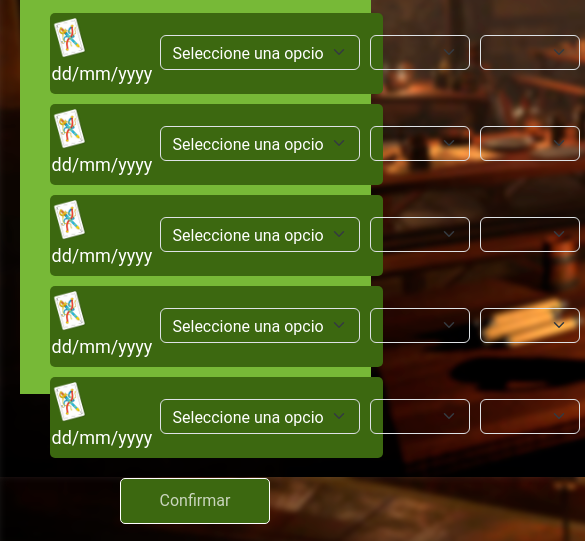
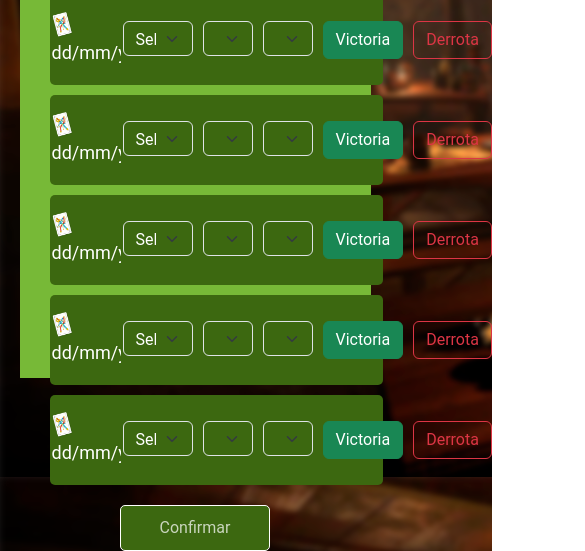
Before and after one commit to MircoDalmasso/PreEntrega3Dalmasso, a website: page pages/partidas-arch.html in a window 390 px wide. Shown: the part 323-874 px from the top of the page, 585 px wide, since content can reach past the window. Drawn offline with nearby package versions, Linux system fonts and the light colour scheme.

Commit message:
Responsive y ultimos cambios

```diff
--- a/pages/partidas-arch.html
+++ b/pages/partidas-arch.html
@@ -145,10 +145,10 @@
                                 </select>
 
                                 <!--VICTORIA / DERROTA -->
-                                <input type="radio" class="btn-check" name="options-outlined" id="success-outlined1" autocomplete="off" checked>
+                                <input type="radio" class="btn-check" name="options-outlined1" id="success-outlined1" autocomplete="off" checked>
                                 <label class="btn btn-outline-success" for="success-outlined1">Victoria</label>
 
-                                <input type="radio" class="btn-check" name="options-outlined" id="danger-outlined1" autocomplete="off">
+                                <input type="radio" class="btn-check" name="options-outlined1" id="danger-outlined1" autocomplete="off">
                                 <label class="btn btn-outline-danger" for="danger-outlined1">Derrota</label>
                             </div>
                     </div>
@@ -234,10 +234,10 @@
                             </select>
 
                             <!--VICTORIA / DERROTA -->
-                            <input type="radio" class="btn-check" name="options-outlined" id="success-outlined2" autocomplete="off" checked>
+                            <input type="radio" class="btn-check" name="options-outlined2" id="success-outlined2" autocomplete="off" checked>
                             <label class="btn btn-outline-success" for="success-outlined2">Victoria</label>
 
-                            <input type="radio" class="btn-check" name="options-outlined" id="danger-outlined2" autocomplete="off">
+                            <input type="radio" class="btn-check" name="options-outlined2" id="danger-outlined2" autocomplete="off">
                             <label class="btn btn-outline-danger" for="danger-outlined2">Derrota</label>
                         </div>
                     </div>
@@ -323,10 +323,10 @@
                             </select>
 
                             <!--VICTORIA / DERROTA -->
-                            <input type="radio" class="btn-check" name="options-outlined" id="success-outlined3" autocomplete="off" checked>
+                            <input type="radio" class="btn-check" name="options-outlined3" id="success-outlined3" autocomplete="off" checked>
                             <label class="btn btn-outline-success" for="success-outlined3">Victoria</label>
 
-                            <input type="radio" class="btn-check" name="options-outlined" id="danger-outlined3" autocomplete="off">
+                            <input type="radio" class="btn-check" name="options-outlined3" id="danger-outlined3" autocomplete="off">
                             <label class="btn btn-outline-danger" for="danger-outlined3">Derrota</label>
                         </div>
                     </div>
@@ -501,10 +501,10 @@
                             </select>
 
                             <!--VICTORIA / DERROTA -->
-                            <input type="radio" class="btn-check" name="options-outlined" id="success-outlined4" autocomplete="off" checked>
+                            <input type="radio" class="btn-check" name="options-outlined4" id="success-outlined4" autocomplete="off" checked>
                             <label class="btn btn-outline-success" for="success-outlined4">Victoria</label>
 
-                            <input type="radio" class="btn-check" name="options-outlined" id="danger-outlined4" autocomplete="off">
+                            <input type="radio" class="btn-check" name="options-outlined4" id="danger-outlined4" autocomplete="off">
                             <label class="btn btn-outline-danger" for="danger-outlined4">Derrota</label>
                         </div>
                     </div>
--- a/sass/index.scss
+++ b/sass/index.scss
@@ -8,7 +8,7 @@ $secondary-color:#ffffff;
 body{
     overflow: hidden;
     header{
-        margin: 20px 0 0 20px;
+        margin: 20px 0 0 10px;
     }
 }
 
--- a/sass/scss-pages/_partidas-arch.scss
+++ b/sass/scss-pages/_partidas-arch.scss
@@ -38,6 +38,7 @@ body{
                 text-align: left;
                 font-weight: 700;
                 padding: 5px;
+                margin: 0;
             }
         }
 
@@ -54,9 +55,13 @@ body{
                 p{
                     background-color: #3C6810;
                     color: $secondary-color;
-                    border: #000000 2px solid;
+                    border: $secondary-color 1px solid;
+                    box-shadow: 3px 5px 5px rgba(0, 0, 0, 0.3);
+
+                    border-radius: 3px;
                     text-align: center;
                     font-size: 30px;
+                    font-weight: lighter;
                     width: 95%;
                     padding: 5px 0;
                     margin: 10px 0;
@@ -91,3 +96,46 @@ body{
         }
     }
 }
+
+
+//mixins
+@mixin md($medida : 480px){
+    @media screen and (max-width: $medida){
+        @content;
+    }
+}
+
+
+//responsive
+.table-tbody{
+    @media screen and (max-width:890px) {
+        height: 1500px;
+    }
+}
+.part__boxs{
+    @include md(910px){ height: 90px;}
+    select{
+        @include md(910px){ width: 150px;}
+        @include md(830px){ width: 100px;}
+        @include md(730px){ width: 80px;}
+        @include md(670px){ width: 70px;}
+    }
+
+    .num{
+        @include md(910px){ width: 90px;}
+        @include md(830px){ width: 80px;}
+        @include md(670px){ width: 50px;}
+
+    }
+
+    #box__fecha{
+        @include md(710px){ width: 73px;}
+    }
+
+    .btn-check{
+        @include md(670px){ width: 20px;}
+    }
+    img{
+        @include md(590px){ height: 25px;}
+    }
+}
--- a/sass/scss-pages/_por-puntos.scss
+++ b/sass/scss-pages/_por-puntos.scss
@@ -44,6 +44,7 @@ body{
         padding: 0px 5px;
         white-space: pre-line;
         background-color: $primary-color;
+        box-shadow: 3px 5px 5px rgba(0, 0, 0, 0.3);
 
         h1{
         color: $secondary-color;
@@ -110,3 +111,38 @@ body{
             }
     }
 }
+
+//mixins
+@mixin md($medida : 480px){
+    @media screen and (max-width: $medida){
+        @content;
+    }
+}
+
+//responsive
+
+@media screen and (max-width: 1080px){
+    .container-pp{
+        display: block;
+    }
+}
+
+.container-pp__text{
+    @include md(600px){ width: 590px;}
+    @include md(500px){ width: 490px;}
+    @include md(400px){ width: 390px;}
+    @include md(300px){ width: 290px;}
+}
+
+table{
+    @include md(770px){ width: 600px;}
+    @include md(640px){ width: 550px;}
+    @include md(500px){ width: 400px;}
+    @include md(400px){ width: 300px;}
+    @include md(300px){ width: 200px;}
+
+
+    #num{
+    @include md(640px){ padding: 10px;}
+    }
+}
```
Also changed, not shown: index.html (+4 -3 lines), css/index.css, css/style.css, 1 other file.
